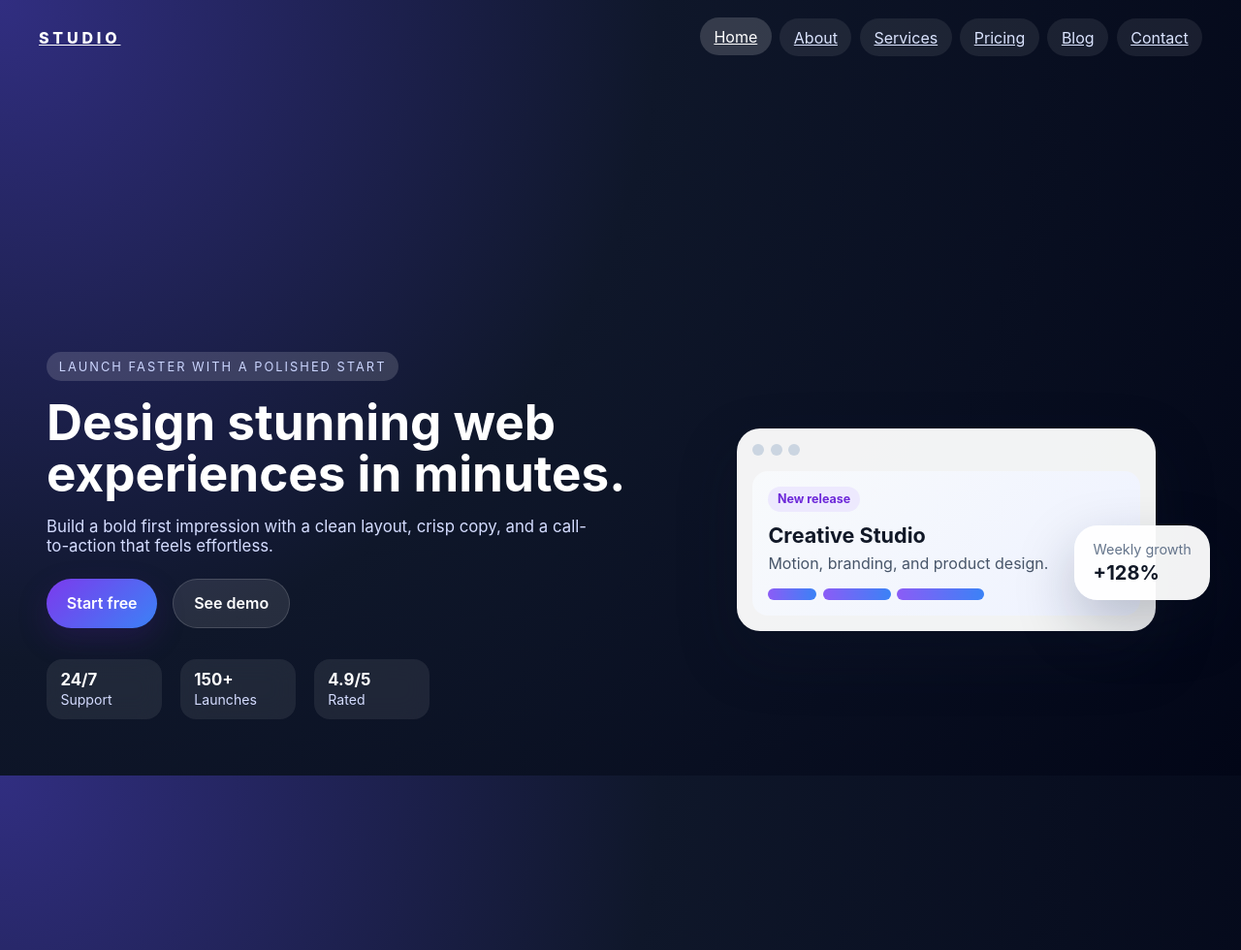
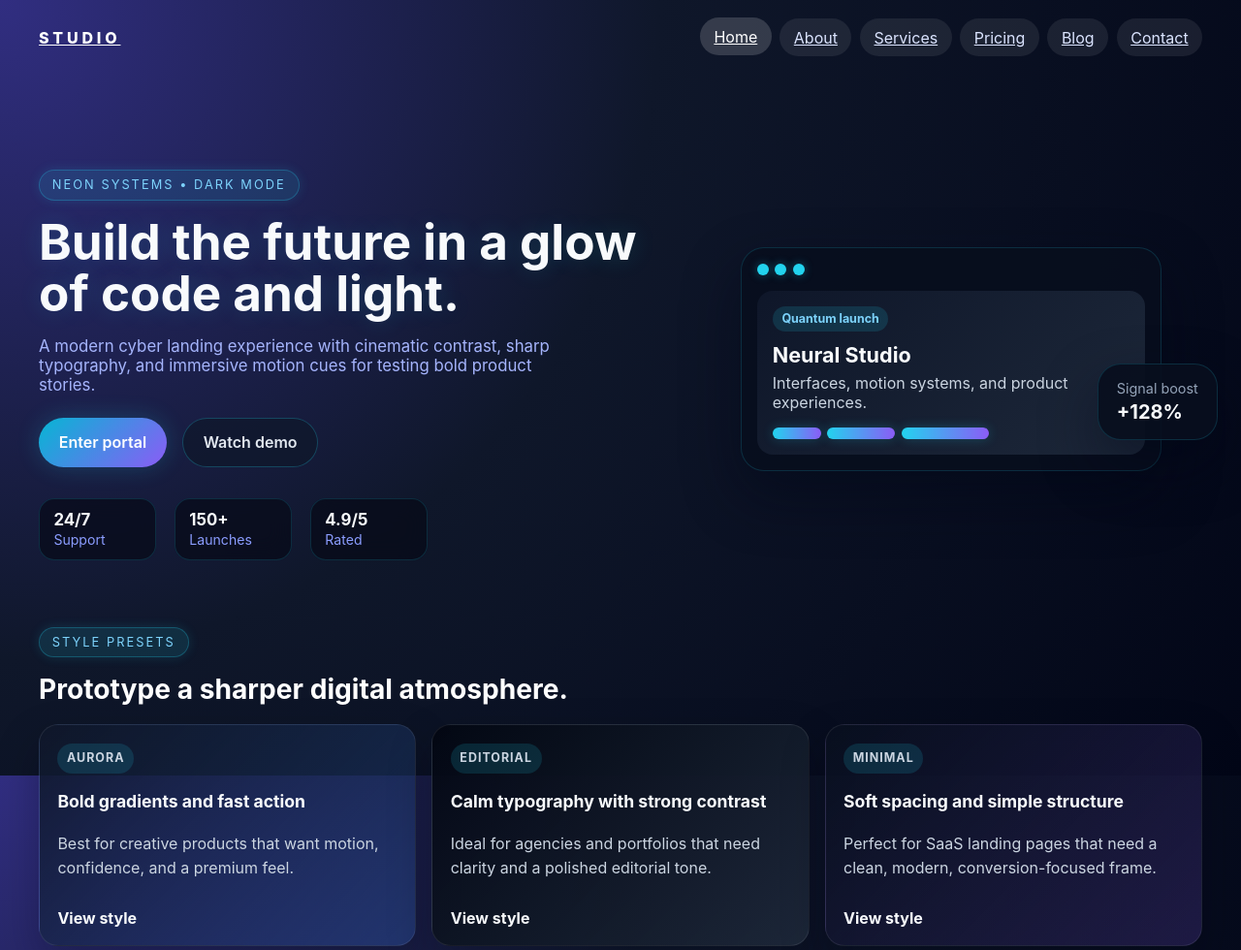
Before and after one commit to clepard/astro-test-project, an Astro site in the folder astro-test-project/: page / in a window 1280 px wide. Shown: the top 980 px of the page at 97% size. Built offline with nearby package versions, Linux system fonts and the light colour scheme; Astro itself is replaced by a stand-in of ours.

Commit message:
cyber update

```diff
--- a/astro-test-project/src/components/HeroSection.astro
+++ b/astro-test-project/src/components/HeroSection.astro
@@ -4,18 +4,43 @@ const stats = [
   { value: '150+', label: 'Launches' },
   { value: '4.9/5', label: 'Rated' },
 ];
+
+const variants = [
+  {
+    tag: 'Aurora',
+    title: 'Bold gradients and fast action',
+    description: 'Best for creative products that want motion, confidence, and a premium feel.',
+    linkLabel: 'View style',
+    className: 'variant--aurora',
+  },
+  {
+    tag: 'Editorial',
+    title: 'Calm typography with strong contrast',
+    description: 'Ideal for agencies and portfolios that need clarity and a polished editorial tone.',
+    linkLabel: 'View style',
+    className: 'variant--editorial',
+  },
+  {
+    tag: 'Minimal',
+    title: 'Soft spacing and simple structure',
+    description: 'Perfect for SaaS landing pages that need a clean, modern, conversion-focused frame.',
+    linkLabel: 'View style',
+    className: 'variant--minimal',
+  },
+];
 ---
 
-<section class="hero">
+<section class="hero-shell">
+  <div class="hero">
     <div class="hero__content">
-    <p class="eyebrow">Launch faster with a polished start</p>
-    <h1>Design stunning web experiences in minutes.</h1>
+      <p class="eyebrow">Neon systems • dark mode</p>
+      <h1>Build the future in a glow of code and light.</h1>
       <p class="description">
-      Build a bold first impression with a clean layout, crisp copy, and a call-to-action that feels effortless.
+        A modern cyber landing experience with cinematic contrast, sharp typography, and immersive motion cues for testing bold product stories.
       </p>
       <div class="actions">
-      <a href="#" class="btn btn--primary">Start free</a>
-      <a href="#" class="btn btn--secondary">See demo</a>
+        <a href="#" class="btn btn--primary">Enter portal</a>
+        <a href="#" class="btn btn--secondary">Watch demo</a>
       </div>
       <ul class="stats" aria-label="Highlights">
         {stats.map((item) => (
@@ -35,9 +60,9 @@ const stats = [
           <span></span>
         </div>
         <div class="card__body">
-        <div class="pill">New release</div>
-        <h2>Creative Studio</h2>
-        <p>Motion, branding, and product design.</p>
+          <div class="pill">Quantum launch</div>
+          <h2>Neural Studio</h2>
+          <p>Interfaces, motion systems, and product experiences.</p>
           <div class="mini-bars">
             <span></span>
             <span></span>
@@ -46,46 +71,70 @@ const stats = [
         </div>
       </div>
       <div class="card card--floating">
-      <p>Weekly growth</p>
+        <p>Signal boost</p>
         <strong>+128%</strong>
+      </div>
+    </div>
+  </div>
+
+  <div class="variant-section">
+    <div class="variant-heading">
+      <p class="eyebrow">Style presets</p>
+      <h2>Prototype a sharper digital atmosphere.</h2>
+    </div>
+    <div class="variant-grid">
+      {variants.map((variant) => (
+        <article class={`variant-card ${variant.className}`}>
+          <p class="variant-card__tag">{variant.tag}</p>
+          <h3>{variant.title}</h3>
+          <p>{variant.description}</p>
+          <a href="#" class="variant-card__link">{variant.linkLabel}</a>
+        </article>
+      ))}
     </div>
   </div>
 </section>
 
 <style>
+  .hero-shell {
+    max-width: 1200px;
+    margin: 0 auto;
+    padding: 4rem 1rem 2rem;
+  }
+
   .hero {
-    min-height: 100vh;
     display: grid;
     grid-template-columns: 1.1fr 0.9fr;
     align-items: center;
     gap: 3rem;
-    padding: 4rem 2rem;
-    max-width: 1200px;
-    margin: 0 auto;
+    padding: 1rem 0 2.5rem;
   }
 
   .eyebrow {
     display: inline-block;
     padding: 0.45rem 0.8rem;
     border-radius: 999px;
-    background: rgba(255, 255, 255, 0.15);
-    color: #cbd5ff;
+    background: rgba(34, 211, 238, 0.12);
+    color: #7dd3fc;
     font-size: 0.8rem;
     letter-spacing: 0.16em;
     text-transform: uppercase;
     margin-bottom: 1rem;
+    border: 1px solid rgba(34, 211, 238, 0.25);
+    box-shadow: 0 0 12px rgba(34, 211, 238, 0.15);
   }
 
   h1 {
     font-size: clamp(2.4rem, 4vw, 4rem);
     line-height: 1.05;
     margin: 0 0 1rem;
-    color: white;
+    color: #f8fafc;
+    text-shadow: 0 0 24px rgba(34, 211, 238, 0.16);
   }
 
   .description {
     font-size: 1.05rem;
-    color: #d4dcff;
+    color: #a5b4fc;
     max-width: 560px;
     margin-bottom: 1.5rem;
   }
@@ -113,15 +162,15 @@ const stats = [
   }
 
   .btn--primary {
-    background: linear-gradient(135deg, #7c3aed, #3b82f6);
+    background: linear-gradient(135deg, #06b6d4, #8b5cf6);
     color: white;
-    box-shadow: 0 12px 30px rgba(76, 29, 149, 0.25);
+    box-shadow: 0 0 24px rgba(34, 211, 238, 0.2);
   }
 
   .btn--secondary {
-    background: rgba(255, 255, 255, 0.1);
-    color: white;
-    border: 1px solid rgba(255, 255, 255, 0.15);
+    background: rgba(15, 23, 42, 0.7);
+    color: #e2e8f0;
+    border: 1px solid rgba(34, 211, 238, 0.25);
   }
 
   .stats {
@@ -137,18 +186,19 @@ const stats = [
     min-width: 90px;
     padding: 0.7rem 0.9rem;
     border-radius: 1rem;
-    background: rgba(255, 255, 255, 0.08);
+    background: rgba(7, 11, 24, 0.72);
+    border: 1px solid rgba(34, 211, 238, 0.16);
     backdrop-filter: blur(12px);
   }
 
   .stats strong {
     display: block;
-    color: white;
+    color: #f8fafc;
     font-size: 1.05rem;
   }
 
   .stats span {
-    color: #d4dcff;
+    color: #8b9dff;
     font-size: 0.88rem;
   }
 
@@ -160,10 +210,11 @@ const stats = [
   }
 
   .card {
-    background: rgba(255, 255, 255, 0.95);
-    color: #111827;
+    background: rgba(8, 15, 30, 0.92);
+    color: #f8fafc;
     border-radius: 1.5rem;
-    box-shadow: 0 25px 60px rgba(15, 23, 42, 0.25);
+    box-shadow: 0 25px 60px rgba(2, 6, 23, 0.45);
+    border: 1px solid rgba(34, 211, 238, 0.16);
   }
 
   .card--main {
@@ -181,21 +232,22 @@ const stats = [
     width: 0.75rem;
     height: 0.75rem;
     border-radius: 999px;
-    background: #cbd5e1;
+    background: #22d3ee;
+    box-shadow: 0 0 10px rgba(34, 211, 238, 0.35);
   }
 
   .card__body {
     padding: 1rem;
     border-radius: 1rem;
-    background: linear-gradient(135deg, #f8fafc, #eef2ff);
+    background: linear-gradient(135deg, rgba(15, 23, 42, 0.95), rgba(30, 41, 59, 0.95));
   }
 
   .pill {
     display: inline-block;
     padding: 0.35rem 0.6rem;
     border-radius: 999px;
-    background: #ede9fe;
-    color: #6d28d9;
+    background: rgba(34, 211, 238, 0.14);
+    color: #7dd3fc;
     font-size: 0.78rem;
     font-weight: 700;
     margin-bottom: 0.7rem;
@@ -204,12 +256,12 @@ const stats = [
   .card__body h2 {
     margin: 0 0 0.35rem;
     font-size: 1.35rem;
-    color: #111827;
+    color: #f8fafc;
   }
 
   .card__body p {
     margin: 0 0 1rem;
-    color: #475569;
+    color: #cbd5e1;
   }
 
   .mini-bars {
@@ -221,7 +273,8 @@ const stats = [
     display: block;
     height: 0.75rem;
     border-radius: 999px;
-    background: linear-gradient(90deg, #8b5cf6, #3b82f6);
+    background: linear-gradient(90deg, #22d3ee, #8b5cf6);
+    box-shadow: 0 0 12px rgba(34, 211, 238, 0.24);
   }
 
   .mini-bars span:nth-child(1) { width: 50px; }
@@ -240,13 +293,90 @@ const stats = [
 
   .card--floating p {
     margin: 0;
-    color: #64748b;
+    color: #94a3b8;
     font-size: 0.9rem;
   }
 
   .card--floating strong {
     font-size: 1.25rem;
-    color: #111827;
+    color: #f8fafc;
+  }
+
+  .variant-section {
+    padding-top: 1rem;
+  }
+
+  .variant-heading {
+    margin-bottom: 1.2rem;
+  }
+
+  .variant-heading h2 {
+    margin: 0;
+    font-size: clamp(1.4rem, 2.2vw, 1.8rem);
+    color: white;
+  }
+
+  .variant-grid {
+    display: grid;
+    grid-template-columns: repeat(3, minmax(0, 1fr));
+    gap: 1rem;
+  }
+
+  .variant-card {
+    border-radius: 1.25rem;
+    padding: 1.15rem;
+    min-height: 190px;
+    display: flex;
+    flex-direction: column;
+    justify-content: space-between;
+    box-shadow: 0 20px 45px rgba(2, 6, 23, 0.28);
+    border: 1px solid rgba(255, 255, 255, 0.08);
+  }
+
+  .variant-card h3 {
+    margin: 0.4rem 0 0.55rem;
+    font-size: 1.1rem;
+    color: #f8fafc;
+  }
+
+  .variant-card p {
+    margin: 0;
+    color: #cbd5e1;
+    line-height: 1.6;
+  }
+
+  .variant-card__tag {
+    display: inline-flex;
+    align-self: flex-start;
+    padding: 0.35rem 0.6rem;
+    border-radius: 999px;
+    font-size: 0.78rem;
+    font-weight: 700;
+    letter-spacing: 0.08em;
+    text-transform: uppercase;
+    background: rgba(34, 211, 238, 0.14);
+    color: #7dd3fc;
+  }
+
+  .variant-card__link {
+    margin-top: 1rem;
+    display: inline-flex;
+    align-self: flex-start;
+    font-weight: 700;
+    color: #f8fafc;
+    text-decoration: none;
+  }
+
+  .variant--aurora {
+    background: linear-gradient(135deg, rgba(15, 23, 42, 0.95), rgba(59, 130, 246, 0.22));
+  }
+
+  .variant--editorial {
+    background: linear-gradient(135deg, rgba(3, 7, 18, 0.95), rgba(30, 41, 59, 0.9));
+  }
+
+  .variant--minimal {
+    background: linear-gradient(135deg, rgba(8, 15, 30, 0.95), rgba(139, 92, 246, 0.18));
   }
 
   @media (max-width: 860px) {
@@ -259,5 +389,9 @@ const stats = [
       margin-top: 1rem;
       padding-bottom: 1rem;
     }
+
+    .variant-grid {
+      grid-template-columns: 1fr;
+    }
   }
 </style>
```
Lines whose indentation alone changed are shown as unchanged.
